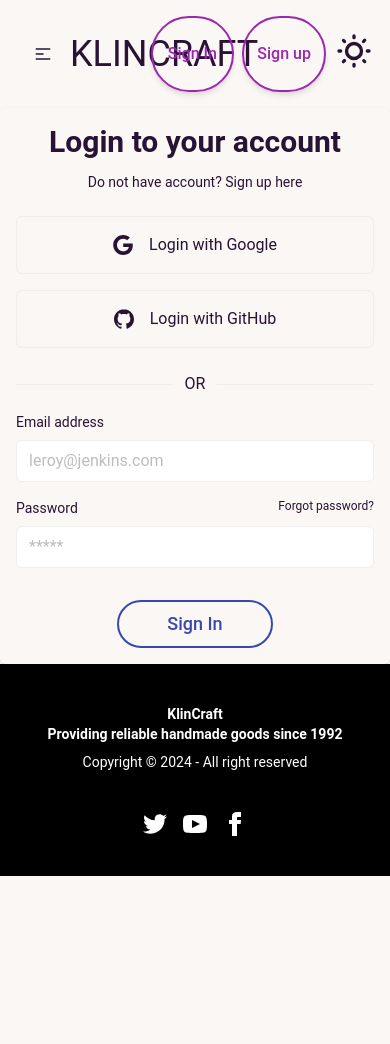
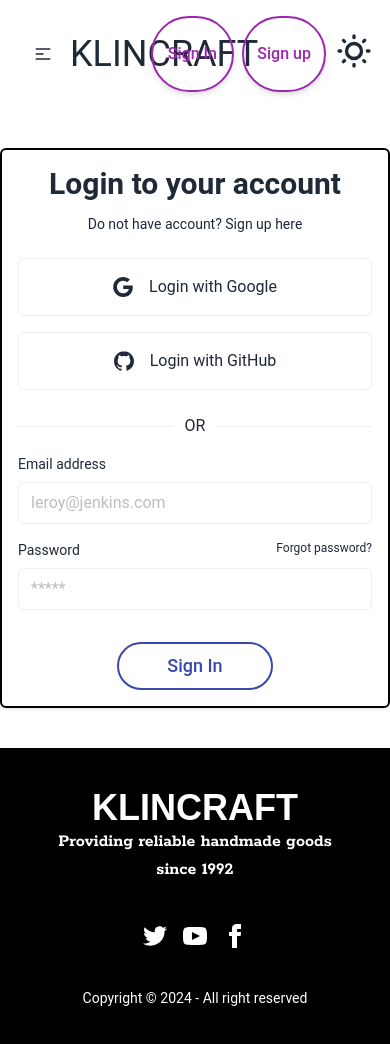
Before and after one commit to nahidraz23/klin-craft-client, a React (Vite) app: page /signin in a window 390 px wide. Shown: the top 1044 px of the page. Before the commit the page ends 876 px from the top, so only its background shows below. Built offline with nearby package versions, Linux system fonts and the light colour scheme; no server answers; a web font is replaced by a local one.

Commit message:
signIn and SignUp section updated

```diff
--- a/src/components/Footer.jsx
+++ b/src/components/Footer.jsx
@@ -4,9 +4,10 @@ const Footer = () => {
             <footer className="footer footer-center p-10 bg-black text-primary-content text-white">
                 <aside>
                     <p className="font-bold">
-                        KlinCraft <br />Providing reliable handmade goods since 1992
+                        <span className="uppercase text-4xl font-sofia">KlinCraft</span>
+                        <br />
+                        <span className="text-lg font-rokkitt">Providing reliable handmade goods since 1992</span>
                     </p>
-                    <p>Copyright © 2024 - All right reserved</p>
                 </aside>
                 <nav>
                     <div className="grid grid-flow-col gap-4">
@@ -15,6 +16,9 @@ const Footer = () => {
                         <a><svg xmlns="http://www.w3.org/2000/svg" width="24" height="24" viewBox="0 0 24 24" className="fill-current"><path d="M9 8h-3v4h3v12h5v-12h3.642l.358-4h-4v-1.667c0-.955.192-1.333 1.115-1.333h2.885v-5h-3.808c-3.596 0-5.192 1.583-5.192 4.615v3.385z"></path></svg></a>
                     </div>
                 </nav>
+                <div>
+                    <p>Copyright © 2024 - All right reserved</p>
+                </div>
             </footer>
         </div>
     );
--- a/src/components/Navbar.jsx
+++ b/src/components/Navbar.jsx
@@ -6,7 +6,7 @@ const Navbar = () => {
   const { user, signOutUser } = useContext(AuthContext);
 
   //Theme Change
-  const [theme, setTheme] = useState('cupcake');
+  const [theme, setTheme] = useState('light');
 
   useEffect(() => {
     localStorage.setItem('theme', theme)
@@ -19,7 +19,7 @@ const Navbar = () => {
       setTheme("night");
     }
     else {
-      setTheme("cupcake")
+      setTheme("light")
     }
   }
 
--- a/src/pages/AddItem.jsx
+++ b/src/pages/AddItem.jsx
@@ -46,11 +46,11 @@ const AddItem = () => {
     }
 
     return (
-        <form onSubmit={handleAddItem} className="flex flex-col items-center">
+        <form onSubmit={handleAddItem} className="flex flex-col items-center my-10">
             <div>
-                <h1 className="text-3xl font-bold text-center">Add Item</h1>
+                <h1 className="text-5xl font-bold text-center my-5 font-sofia">Add Item</h1>
             </div>
-            <div className="w-1/2 flex flex-col  gap-6">
+            <div className="w-1/2 flex flex-col border-2 border-black rounded-2xl p-5 gap-6">
                 {/* first row */}
                 <div className="flex justify-between gap-5">
                     <div className="flex-1">
--- a/src/pages/SignIn.jsx
+++ b/src/pages/SignIn.jsx
@@ -52,8 +52,8 @@ const SignIn = () => {
     }
 
     return (
-        <div className="flex w-full justify-center min-h-[calc(100vh-296px)]">
-            <div className="w-full max-w-md p-4 rounded-md shadow sm:p-8 dark:bg-gray-50 dark:text-gray-800">
+        <div className="flex w-full justify-center min-h-[calc(100vh-296px)] my-10">
+            <div className="w-full max-w-md p-4 rounded-md shadow sm:p-8 dark:bg-gray-50 dark:text-gray-800 border-2 border-black">
                 <h2 className="mb-3 text-3xl font-semibold text-center">Login to your account</h2>
                 <p className="text-sm text-center dark:text-gray-600">Do not have account?
                     <a href="/signup" rel="noopener noreferrer" className="focus:underline hover:underline"> Sign up here</a>
--- a/src/pages/SignUp.jsx
+++ b/src/pages/SignUp.jsx
@@ -51,8 +51,8 @@ const SignUp = () => {
 
     return (
 
-        <div className="flex justify-center">
-            <div className="flex flex-col max-w-md p-6 rounded-md sm:p-10 dark:bg-gray-50 dark:text-gray-800">
+        <div className="flex justify-center my-10">
+            <div className="flex flex-col max-w-md p-6 rounded-md sm:p-10 dark:bg-gray-50 dark:text-gray-800 border-2 border-black">
                 <div className="mb-8 text-center">
                     <h1 className="my-3 text-4xl font-bold">Sign Up</h1>
                     <p className="text-sm dark:text-gray-600">Register your account</p>
--- a/src/routes/router.jsx
+++ b/src/routes/router.jsx
@@ -25,10 +25,7 @@ export const router = createBrowserRouter([
             },
             {
                 path: '/allartcraft',
-                element:
-                    <PrivateRoutes>
-                        <AllArtCraft></AllArtCraft>
-                    </PrivateRoutes>
+                element: <AllArtCraft></AllArtCraft>
                 ,
                 loader: () => fetch('http://localhost:5300/items')
             },
@@ -41,7 +38,10 @@ export const router = createBrowserRouter([
             },
             {
                 path: '/additem',
-                element: <AddItem></AddItem>
+                element:
+                <PrivateRoutes>
+                    <AddItem></AddItem>
+                </PrivateRoutes>
 
             },
             {
--- a/tailwind.config.js
+++ b/tailwind.config.js
@@ -14,6 +14,6 @@ module.exports = withMT ({
     require('@tailwindcss/forms')({ strategy: 'class' })
   ],
   daisyui: {
-    themes: ["night", "cupcake"],
+    themes: ["night", "light"],
   },
 })
```
